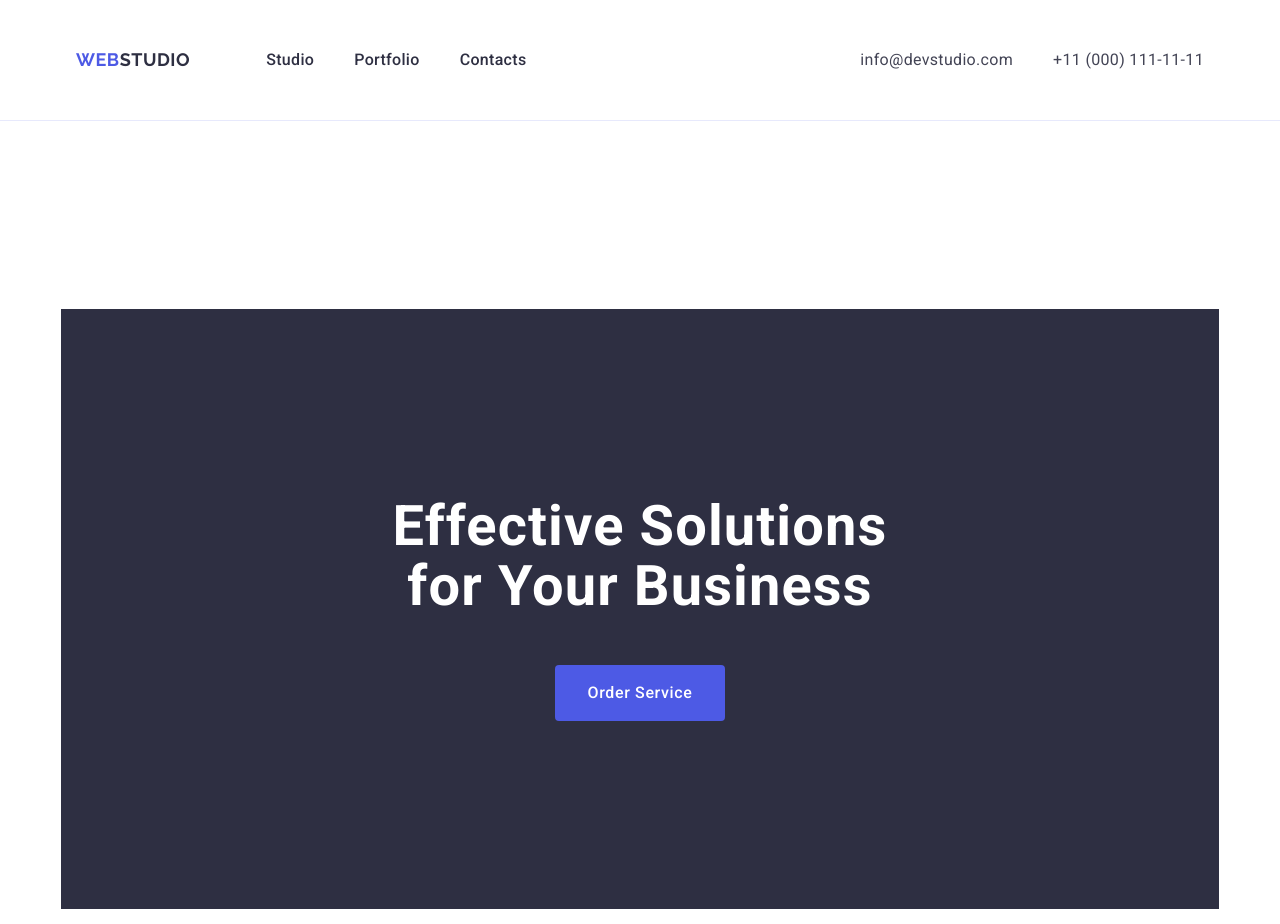
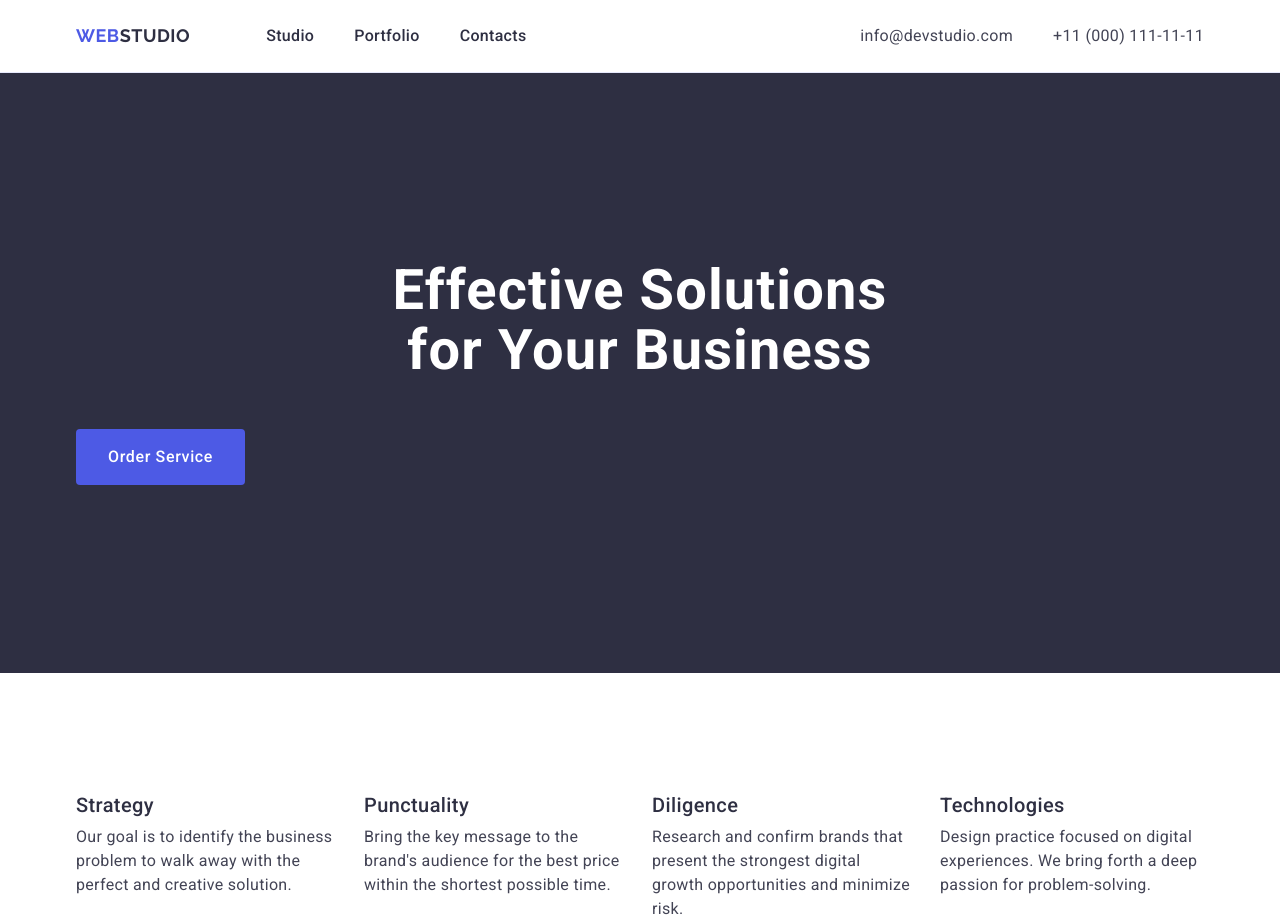
Before and after one commit to AndriyV2504/goit-markup-hw-03, a plain HTML site: page index.html in a window 1280 px wide. Shown: the top 924 px of the page. Drawn offline with nearby package versions, Linux system fonts and the light colour scheme.

Commit message:
finalization

```diff
--- a/css/styles.css
+++ b/css/styles.css
@@ -62,8 +62,6 @@ img {
 
 .header {
     border-bottom: 1px solid #E7E9FC;
-    padding-top: 24px;
-    padding-bottom: 24px;
 }
 
 .header-container {
@@ -138,15 +136,8 @@ img {
 /*==========EFFECTIVE==========*/
 
 .effective {
-    padding: 188px 0;
-}
-
-.effective-container {
     background-color: #2E2F42;
     padding: 188px 0;
-    display: flex;
-    flex-direction: column;
-    align-items: center;
 }
 
 .effective-title {
@@ -157,6 +148,8 @@ img {
     letter-spacing: 0.02em;
     max-width: 496px;
     margin-bottom: 48px;
+    margin-left: auto;
+    margin-right: auto;
 }
 
 .effective-btn {
@@ -173,6 +166,8 @@ img {
     border: none;
     border-radius: 4px;
     padding: 16px 32px;
+    margin-left: auto;
+    margin-right: auto;
 }
 
 .effective-btn:hover,
@@ -219,11 +214,8 @@ img {
 /*==========TEAM==========*/
 
 .team {
+    background-color: #F4F4FD;
     padding: 120px 0;
-}
-
-.team-container {
-    background-color: #F4F4FD;
 }
 
 .team-title {
@@ -234,7 +226,6 @@ img {
     line-height: 1.11;
     letter-spacing: 0.02em;
     text-transform: capitalize;
-    padding-top: 120px;
     margin-bottom: 72px;
 }
 
@@ -247,7 +238,6 @@ img {
 .team-item {
     background-color: #FFFFFF;
     border-radius: 0px 0px 4px 4px;
-    padding: 32px 0;
 }
 
 .team-content {
@@ -261,7 +251,6 @@ img {
     font-weight: 500;
     line-height: 1.20;
     letter-spacing: 0.02em;
-    padding-top: 32px;
     margin-bottom: 8px;
 }
 
@@ -329,11 +318,8 @@ img {
 /*==========FOOTER==========*/
 
 .footer {
+    background-color: #2E2F42;
     padding: 100px 0;
-}
-
-.footer-container {
-    background-color: #2E2F42;
 }
 
 .footer-logo {
```
